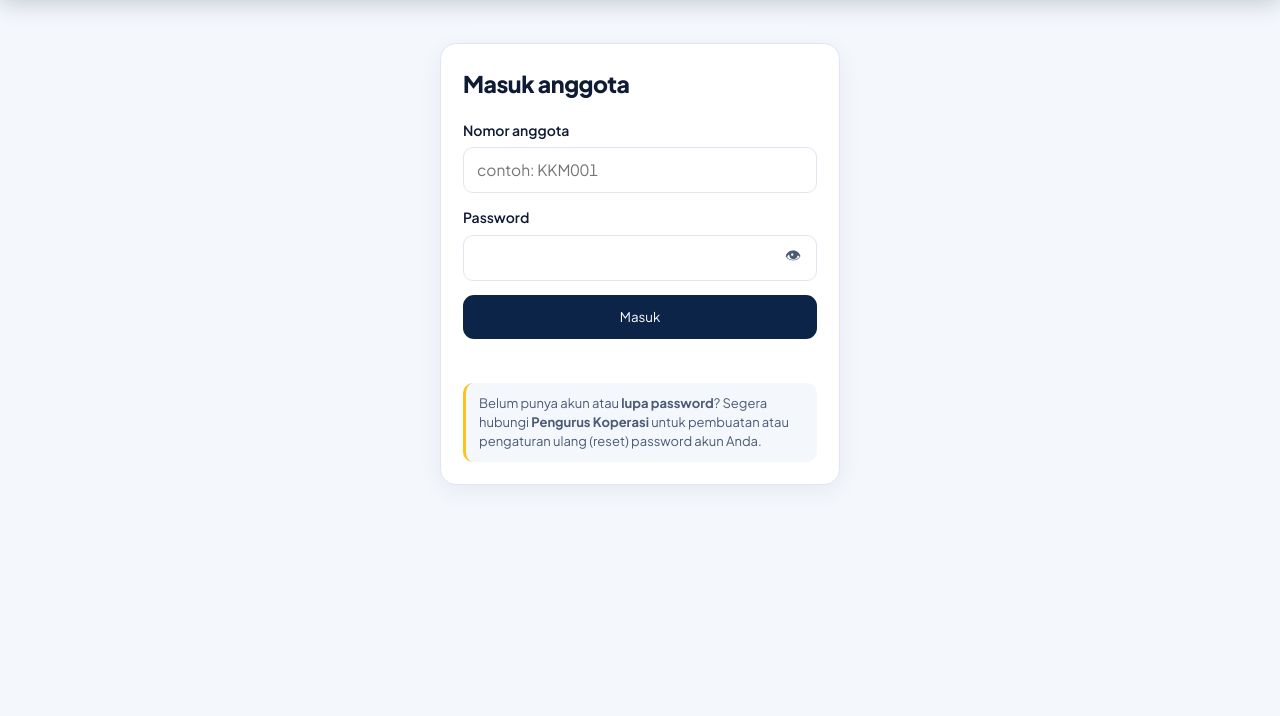
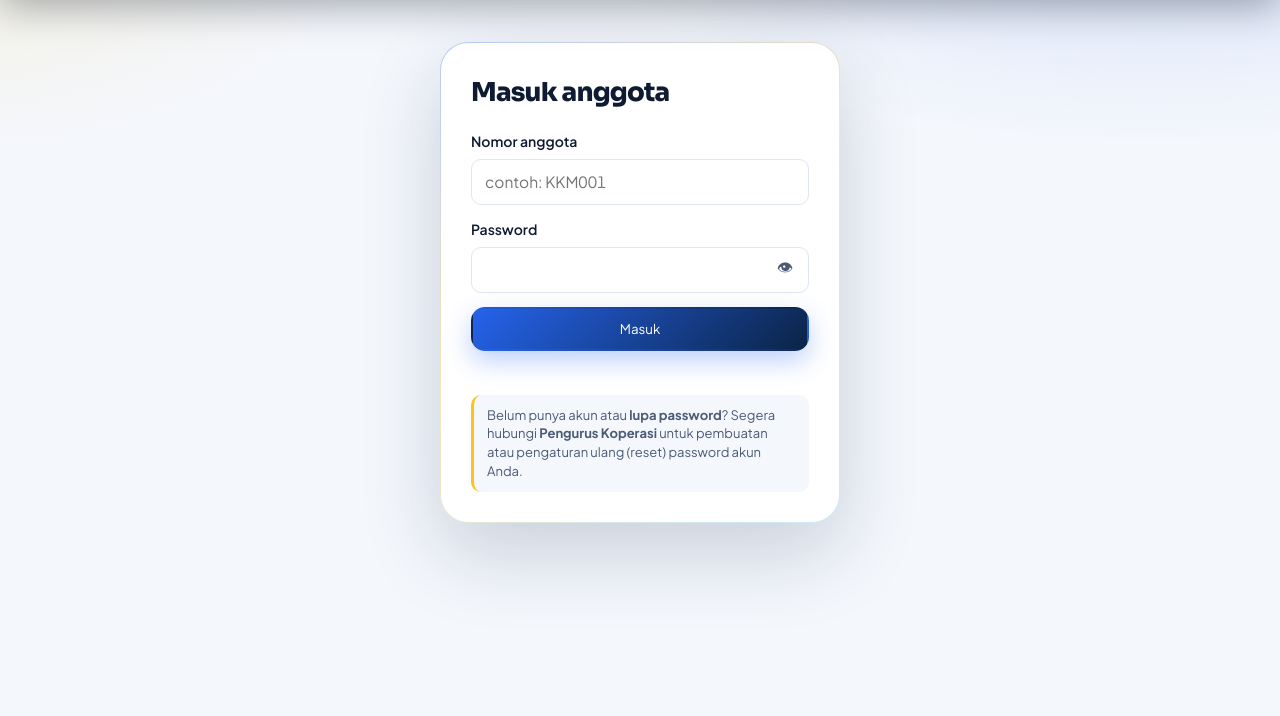
Before and after one commit to koperasilacika/KKM, a plain HTML site: page anggota.html in a window 1280 px wide. Shown: the part 84-800 px from the top of the page. Drawn offline with Linux system fonts and the light colour scheme.

Commit message:
Update anggota.html

```diff
--- a/anggota.html
+++ b/anggota.html
@@ -87,8 +87,10 @@ h2{font-size:18px;font-weight:700;letter-spacing:-.01em;margin:0 0 12px}
 .helper-note{font-size:13px;color:var(--mute);background:var(--surf);padding:11px 13px;border-radius:10px;border-left:3px solid var(--acc);margin:14px 0 0;line-height:1.45}
 dialog{border:1px solid var(--line);border-radius:16px;background:var(--bg);color:var(--ink);padding:22px;max-width:390px;width:calc(100% - 32px);box-shadow:0 20px 48px rgba(0,0,0,.25)}dialog::backdrop{background:rgba(0,0,0,.55);backdrop-filter:blur(4px)}dialog h2{margin:0 0 14px;font-size:18px;font-weight:700}
 </style>
+<link href="https://fonts.googleapis.com/css2?family=Sora:wght@600;700;800&display=swap" rel="stylesheet">
+<link rel="stylesheet" href="theme.css">
 </head>
-<body>
+<body class="app">
 <header>
  <div class="wrap bar">
   <a class="bar-brand" href="index.html">
```
